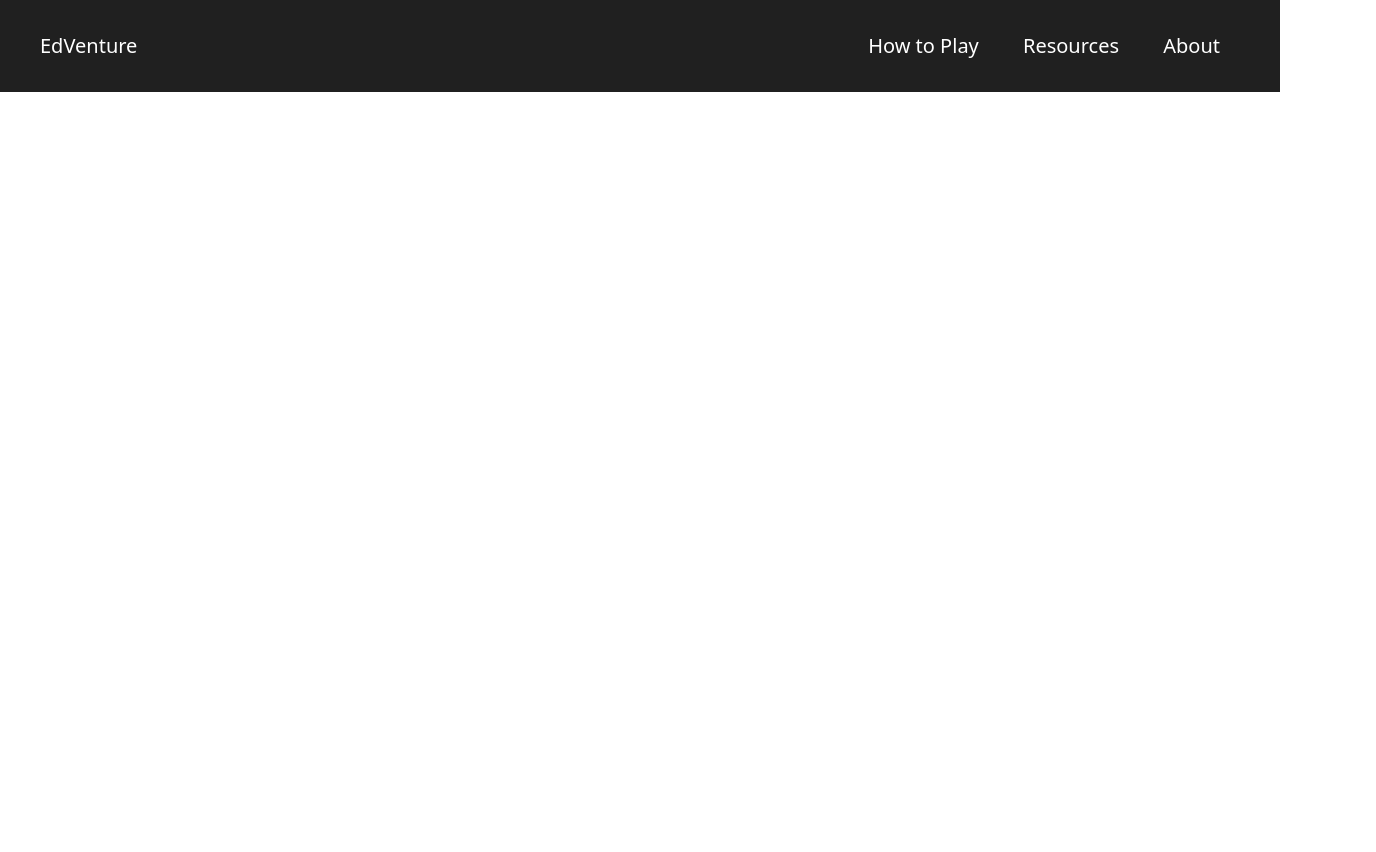
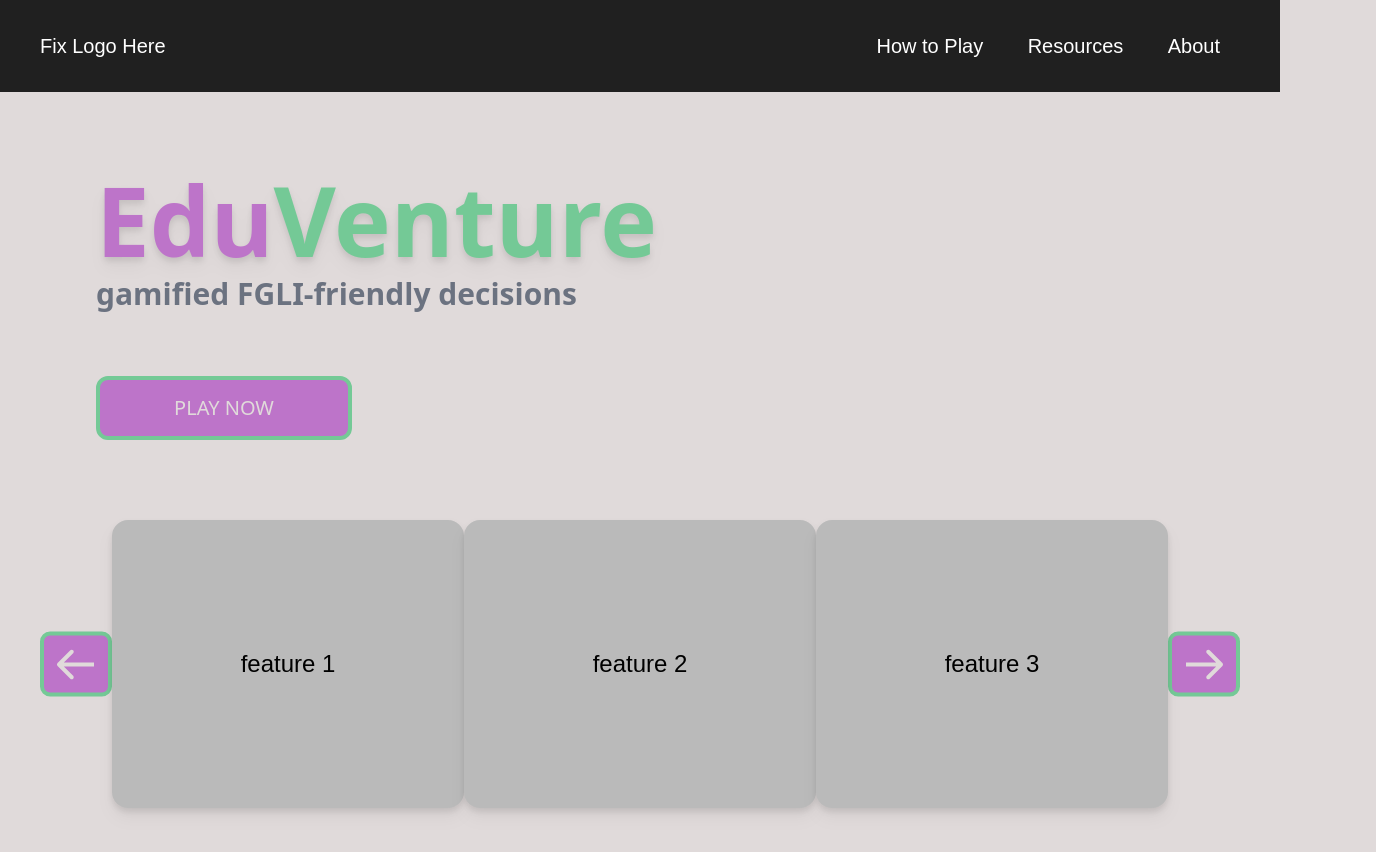
Before and after one commit to snehal0308/Empower-Hacks, a website: page public/index.html in a window 1280 px wide. Shown: the whole page, 1376 px wide, since content can reach past the window. Before the commit the page ends 800 px from the top, so only its background shows below. Drawn offline with Linux system fonts and the light colour scheme.

Commit message:
finished most of main page

```diff
--- a/public/index.html
+++ b/public/index.html
@@ -7,10 +7,12 @@
     <link href="styles.css" rel = "stylesheet">
 </head>
 
-<body>
+<body class="bg-EV-gray">
+    <script src="index.js"></script>
+
     <header class="bg-EV-black px-10 py-2">
         <nav class="text-white flex justify-between font-lexend py-6">
-           <a class = "text-xl">EdVenture</a> <!--Fix this to an actual image and stuff lol-->
+           <a class = "text-xl">Fix Logo Here</a> <!--Fix this to an actual image and stuff lol-->
             <ul>
                 <li class="inline-block px-5"><a class = "text-xl" href = "#">How to Play</a></li>
                 <li class="inline-block px-5"><a class = "text-xl" href = "#">Resources</a></li>
@@ -18,7 +20,21 @@
             </ul>
         </nav>
     </header>
-    <script src="index.js"></script>
+
+    <div class = "container ml-24 mx-auto flex-row pt-20">
+        <h1 class="font-bold text-8xl drop-shadow-lg mb-2"><span class="text-EV-purple">Edu</span><span class="text-EV-green">Venture</span></h1>
+        <p class="text-3xl text-gray-500 font-bold pb-16">gamified FGLI-friendly decisions</p>
+        <button class="text-xl text-EV-gray w-64 h-16 border border-EV-green rounded-xl border-4 bg-EV-purple hover:text-white ease-in-out duration-300 hover:-translate-y-5">PLAY NOW</button>
+    </div>
+
+    <div class="flex flex-row justify-around px-10 font-lexend my-20">
+        <img src = "assets/arrow-left.svg" alt="arrow-left" class="cursor-pointer">
+        <button class="rounded-2xl bg-EV-dark-gray shadow-black w-96 h-72 text-center text-2xl text-black drop-shadow-lg">feature 1</button>
+        <button class="rounded-2xl bg-EV-dark-gray shadow-black w-96 h-72 text-center text-2xl text-black drop-shadow-lg">feature 2</button>
+        <button class="rounded-2xl bg-EV-dark-gray shadow-black w-96 h-72 text-center text-2xl text-black drop-shadow-lg">feature 3</button>
+        <img src = "assets/arrow-right.svg" alt="arrow-right" class="cursor-pointer">
+    </div>
+
 </body>
 
 </html>
--- a/tailwind.config.js
+++ b/tailwind.config.js
@@ -4,12 +4,12 @@ module.exports = {
     theme: {
       extend: {
         fontFamily: {
-            'lexend': ["Lexend. sans-serif"]
+            'lexend': ["Lexend, sans-serif"]
         },
         colors: {
             'white': '#fff',
             'black': '#000',
-            'EV-dark-gray': '##BABABA',
+            'EV-dark-gray': '#BABABA',
             'EV-purple': '#BD74C9',
             'EV-green': '#74C996',
             'EV-black': '#202020',
```
Also changed, not shown: public/assets/arrow-left.svg (added), public/assets/arrow-right.svg (added), public/styles.css.
